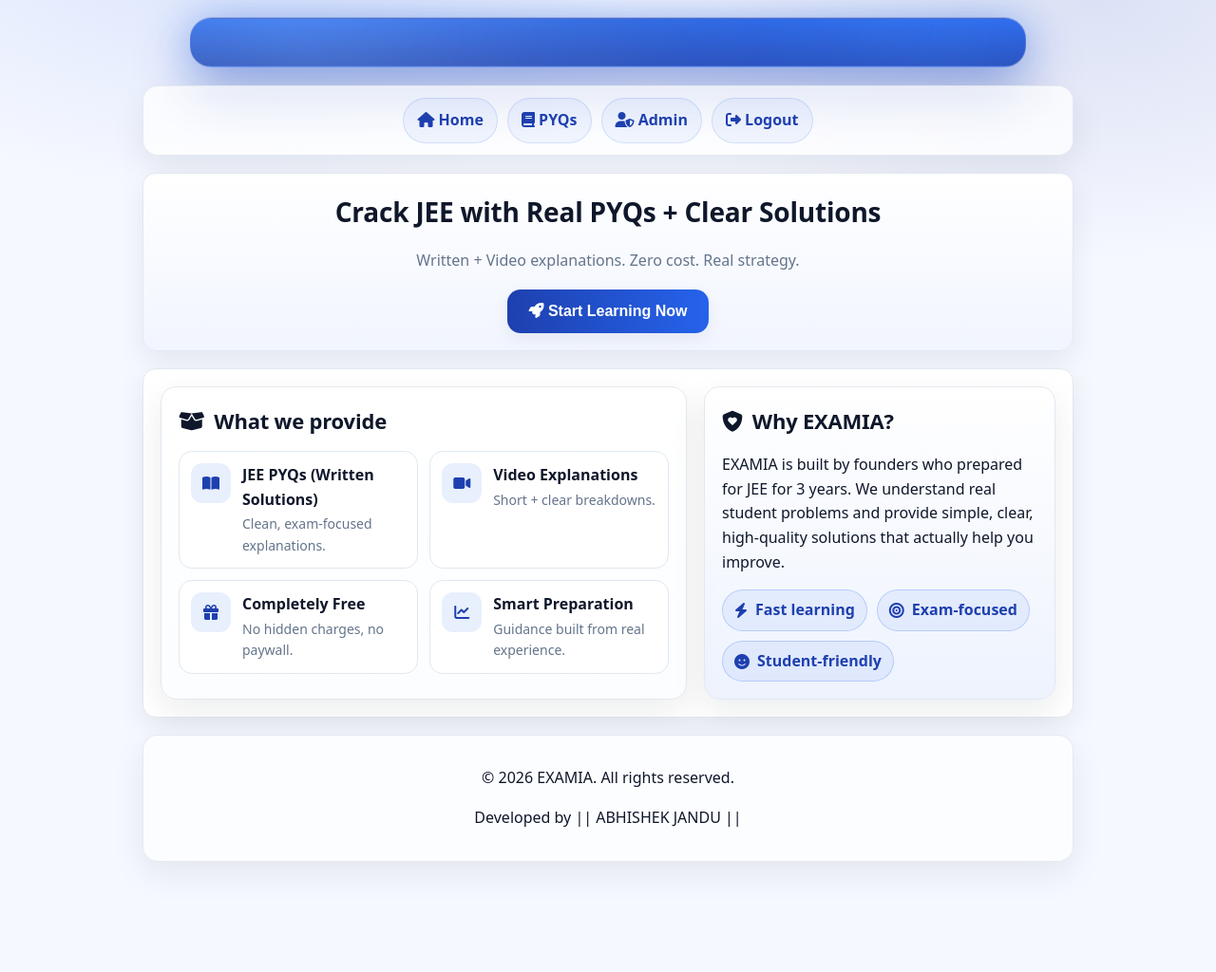
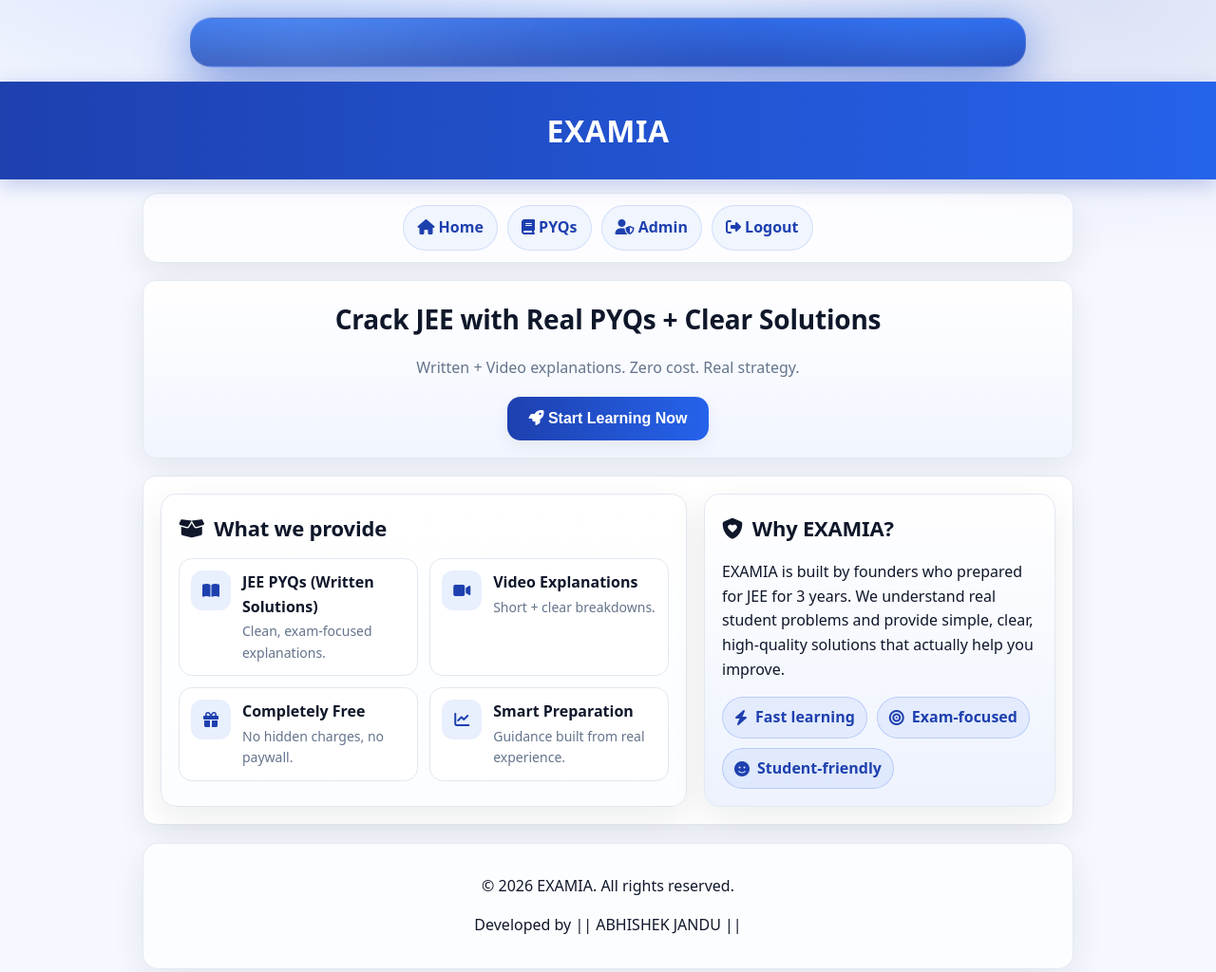
Before and after one commit to abhishek-here8/examia, a plain HTML site: page frontend/index.html in a window 1280 px wide. Shown: the top 1024 px of the page at 95% size. Before the commit the page ends 938 px from the top, so only its background shows below. Drawn offline with Linux system fonts and the light colour scheme; sample sign-in values are in the browser's storage.

Commit message:
Update index.html

```diff
--- a/frontend/index.html
+++ b/frontend/index.html
@@ -10,6 +10,7 @@
 </head>
 <body>
 
+    <h1>EXAMIA</h1>
 
 <section class="topnav">
   <a href="index.html"><i class="fa-solid fa-house"></i> Home</a>
```
